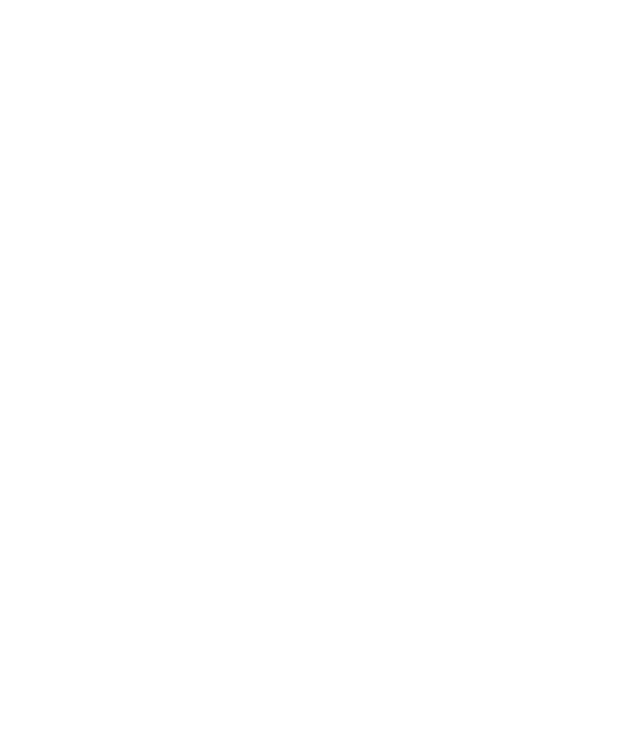
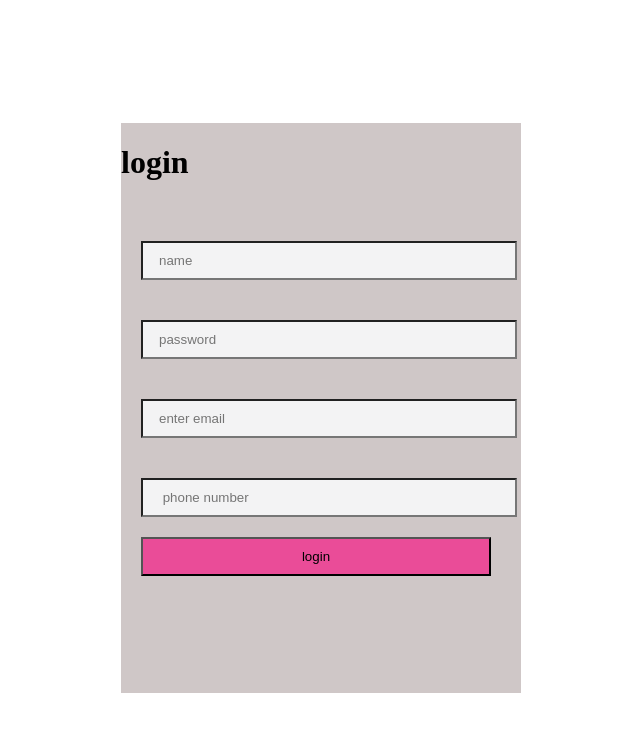
Before and after one commit to 12abhiramiabhi/Mernstack-blog-app, a React (Vite) app in the folder front-end/: page /LoginPage in a window 1280 px wide. Before the commit this address had no page. Shown: the top 732 px of the page, without its empty margins (319-959 px from the left). Built offline with nearby package versions, Linux system fonts and the light colour scheme.

Commit message:
completed login page

```diff
--- a/front-end/src/App.jsx
+++ b/front-end/src/App.jsx
@@ -3,6 +3,7 @@
 import './App.css'
 import { BrowserRouter, Route, Routes } from "react-router-dom"
 import SignupPage from './Components/SignupPage'
+import LoginPage from './Components/LoginPage'
 
 function App() {
   const [count, setCount] = useState(0)
@@ -11,6 +12,7 @@
     <BrowserRouter>
       <Routes>
         <Route path="signupPage" element={<SignupPage />} />
+        <Route path="LoginPage" element={<LoginPage />} />
       </Routes>
     </BrowserRouter>
   )
--- /dev/null
+++ b/front-end/src/Components/LoginPage.jsx
@@ -0,0 +1,19 @@
+import React from 'react'
+import './signup.css'
+
+
+function LoginPage() {
+    return (
+        <div className='signup-container2'>
+            <div className='signup-card'>
+                <h1 className='signup-head'>login</h1><br />
+                <input type="text" placeholder='name' className='input12' /><br />
+                <input type="password" placeholder='password' className=' input1' /><br />
+                <input type="text" placeholder='enter email' className='input2' /><br />
+                <input type="text" placeholder=' phone number' className='input3' /><br />
+                <button className='signup-button'>login</button>
+            </div>
+        </div>
+    )
+}
+export default LoginPage
```
